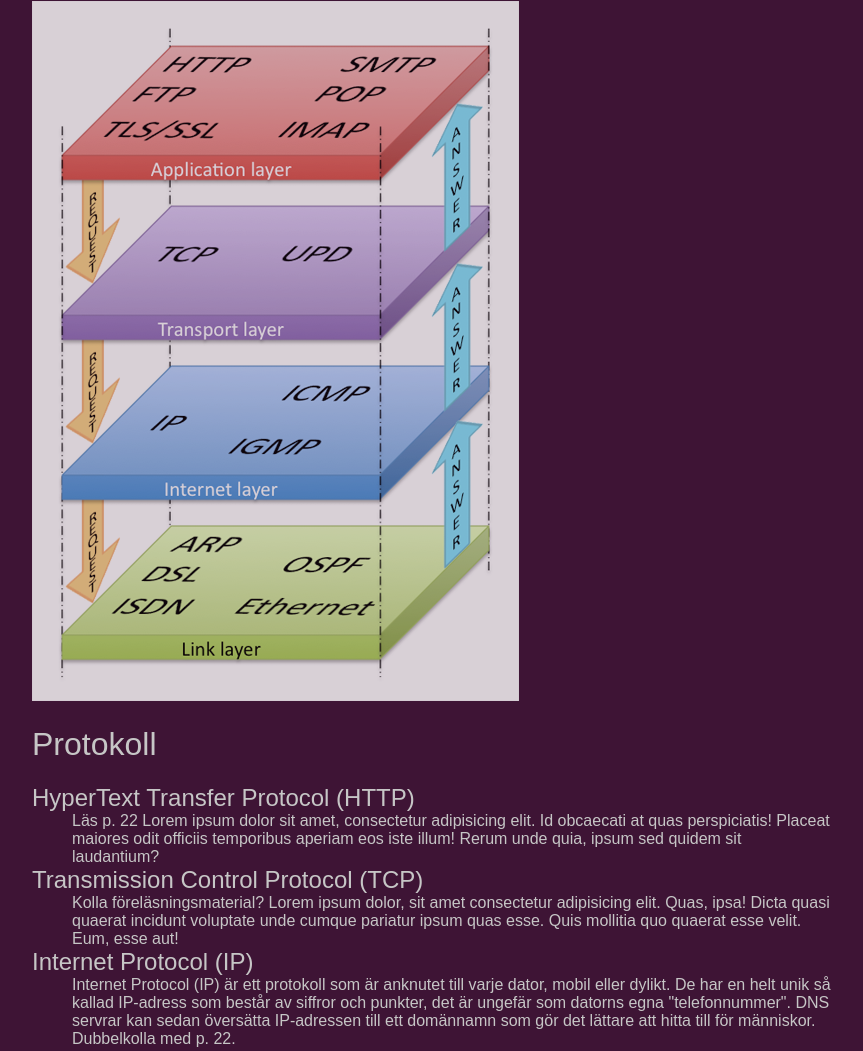
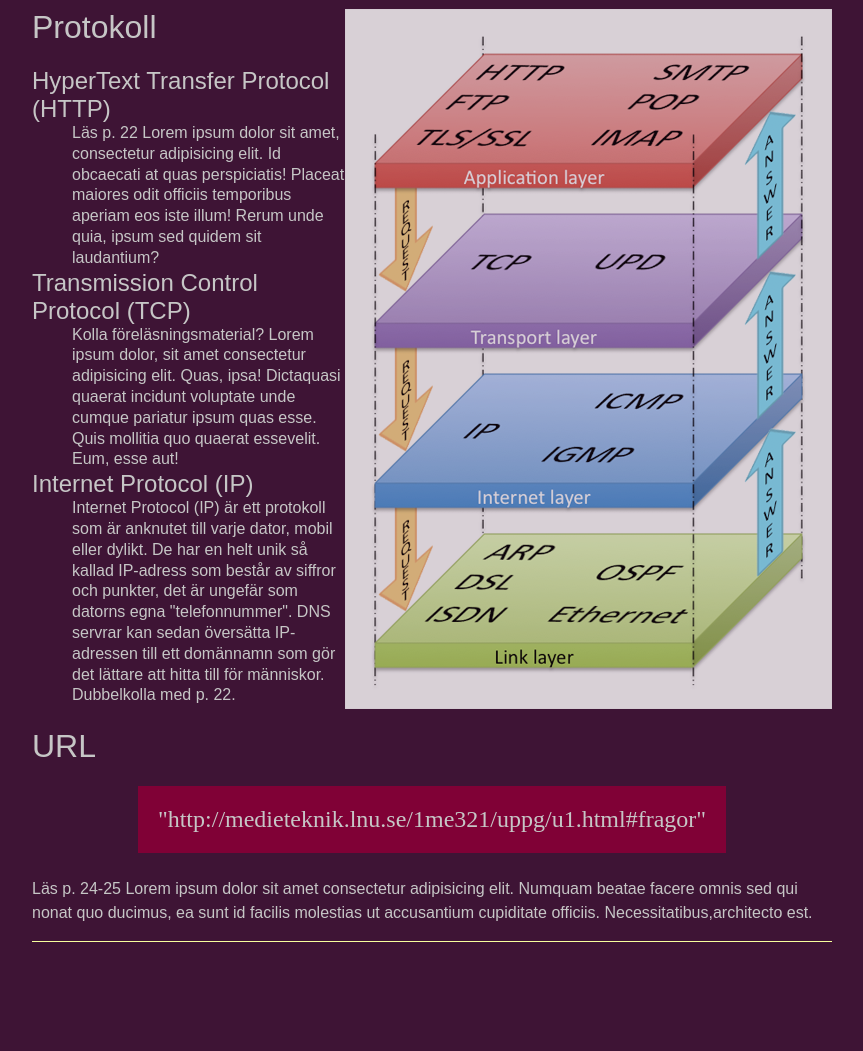
Before and after one commit to pr222/U1, a plain HTML site: page index.html in a window 1280 px wide. Shown: the part 470-1521 px from the top of the page, without its empty margins (208-1071 px from the left). After the commit the page ends 1442 px from the top, so only its background shows below. Drawn offline with Linux system fonts and the light colour scheme.

Commit message:
Add changes and refactoring of css page

```diff
--- a/index.html
+++ b/index.html
@@ -14,26 +14,26 @@
             <li><a href="svar3.html">CSS</a></li>
         </ul>
     </nav>
-    <!-- Kom ihåg att spara minst en entitet -->
     <main>
         <h1 class="mainHeader">Datakommunikation och webbadresser</h1>
-        <a id="protocol" href="https://sv.wikipedia.org/wiki/Transmission_Control_Protocol#/media/Fil:InternetProtocolStack.png" target="_blank"><img src="images/protocol.png" alt="illustrerande bild utav protokoll-stacken"></a>
+        <a id="protocol" href="https://sv.wikipedia.org/wiki/Transmission_Control_Protocol" target="_blank"><img
+                src="images/protocol.png" alt="illustrerande bild utav protokoll-stacken"></a>
         <h1>Protokoll</h1>
         <dl>
             <dt>HyperText Transfer Protocol (HTTP)</dt>
             <dd> Läs p. 22 Lorem ipsum dolor sit amet, consectetur adipisicing elit. Id obcaecati at quas perspiciatis! Placeat maiores odit officiis temporibus aperiam eos iste illum! Rerum unde quia, ipsum sed quidem sit laudantium?</dd>
             <dt>Transmission Control Protocol (TCP)</dt>
-            <dd>Kolla föreläsningsmaterial? Lorem ipsum dolor, sit amet consectetur adipisicing elit. Quas, ipsa! Dicta quasi quaerat incidunt voluptate unde cumque pariatur ipsum quas esse. Quis mollitia quo quaerat esse velit. Eum, esse aut!</dd>
+            <dd>Kolla föreläsningsmaterial? Lorem ipsum dolor, sit amet consectetur adipisicing elit. Quas, ipsa! Dictaquasi quaerat incidunt voluptate unde cumque pariatur ipsum quas esse. Quis mollitia quo quaerat essevelit. Eum, esse aut!</dd>
             <dt>Internet Protocol (IP)</dt>
             <dd>Internet Protocol (IP) är ett protokoll som är anknutet till varje dator, mobil eller dylikt. De har en helt unik så kallad IP-adress som består av siffror och punkter, det är ungefär som datorns egna &quot;telefonnummer&quot;. DNS servrar kan sedan översätta IP-adressen till ett domännamn som gör det lättare att hitta till för människor.</dd>
             <dd>Dubbelkolla med p. 22.</dd>
         </dl>
-
         <h1>URL</h1>
         <blockquote>&quot;http://medieteknik.lnu.se/1me321/uppg/u1.html#fragor&quot;</blockquote>
-        <p>Läs p. 24-25 Lorem ipsum dolor sit amet consectetur adipisicing elit. Numquam beatae facere omnis sed qui non repellat quo ducimus, ea sunt id facilis molestias ut accusantium cupiditate officiis. Necessitatibus, architecto est.</p>
+        <p>Läs p. 24-25 Lorem ipsum dolor sit amet consectetur adipisicing elit. Numquam beatae facere omnis sed qui nonat quo ducimus, ea sunt id facilis molestias ut accusantium cupiditate officiis. Necessitatibus,architecto est.</p>
     </main>
     <footer>
+
     </footer>
 </body>
 </html>
--- a/style.css
+++ b/style.css
@@ -22,11 +22,74 @@ h1, h2 {
 }
 
 .mainHeader {
+    font-family: -apple-system, BlinkMacSystemFont, 'Segoe UI', Roboto, Oxygen, Ubuntu, Cantarell, 'Open Sans', 'Helvetica Neue', sans-serif;
     text-align: center;
     font-size: 3rem;
 }
 
-/*        ----- Navigation Menu -----          */
+/* Ändra på paragrafer */
+p {
+    line-height: 1.5rem;
+}
+
+dt {
+    font-weight: 400;
+    font-size: 1.5rem;
+}
+
+dd {
+    padding-right: 20%;
+    line-height: 1.3rem;
+}
+
+ul {
+    list-style-type: square;
+}
+
+ul li ul li{
+    list-style-type: disc;
+}
+
+blockquote {
+    display: block;
+    width: max-content;
+    font-size: 1.5rem;
+    font-family: 'Times New Roman', Times, serif;
+    background-color: #800136;
+    padding: 20px;
+    margin-top: 0;
+    margin-left: auto;
+    margin-right: auto;
+}
+
+img {
+    max-width: 100%;
+}
+
+img.ad {
+    max-height: 120px;
+}
+
+#protocol img {
+    opacity: 80%;
+    float: right;
+}
+
+/*  ----- Links -----   */
+main a:link{
+    color: #ffffff;
+}
+
+main a:visited{
+    color: #f96c00
+}
+
+main a:hover, a:active{
+    color: #fcff49;
+}
+/*   ----- END of Links -----   */
+
+/* ----- Navigation Menu -----  */
 nav ul {
     list-style: none;
     margin: 0;
@@ -55,39 +118,8 @@ nav a.currentPage {
     color: #bababa;
 }
 
-/*        ----- END of Navigation Menu -----          */
+/*----- END of Navigation Menu -----  */
 
-
-/* Olika egenskaper för stilsättning av texten (kap 12, p.261-) */
-
-/* Ändra på paragrafer */
-
-/* Skapa en class och använd det till några saker */
-
-
-    /* Ändra liststil för attribut-listan */
-
- dt {
-     font-weight: 400;
-     font-size: 1.5rem;
- }
-
-
-img.ad {
-    max-height: 150px;
+footer {
+    border-top: 1px solid #f7ff9d;
 }
-
-#protocol {
-    opacity: 80%;
-}
-
-blockquote {
-    display: block;
-    width: max-content;
-    font-size: 1.5rem;
-    background-color: #800136;
-    padding: 20px;
-    margin-top: 0;
-    margin-left: auto;
-    margin-right: auto;
-}
```
